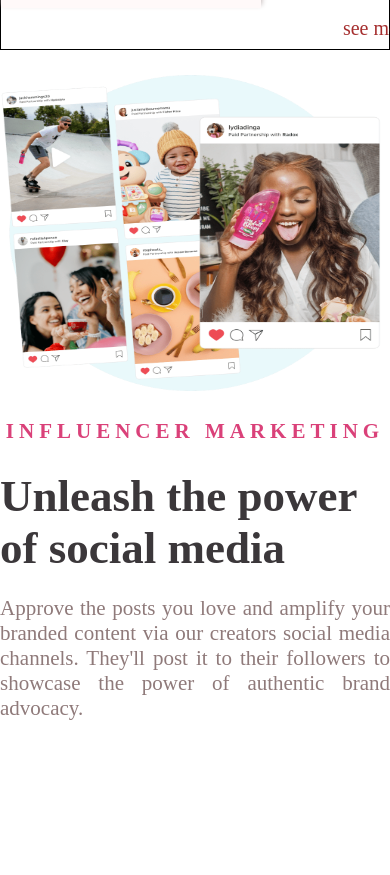
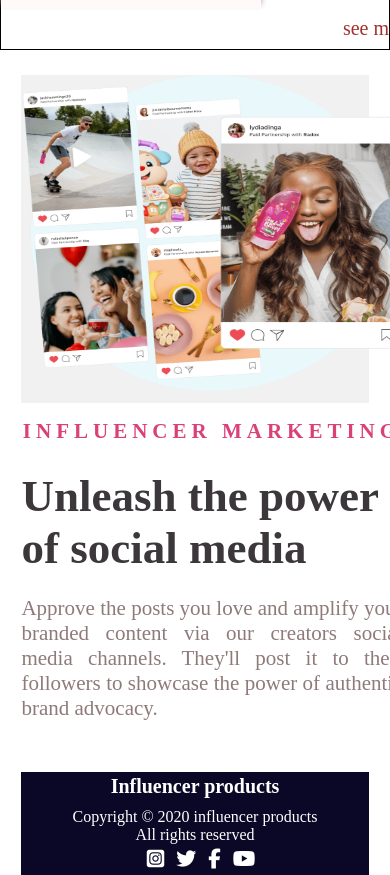
Before and after one commit to Sanjoy-Kundu/Final-assignment-2, a plain HTML site: page index.html in a window 390 px wide. Shown: the part 5399-6274 px from the top of the page. Before the commit the page ends 6120 px from the top, so only its background shows below. Drawn offline with Linux system fonts and the light colour scheme.

Commit message:
mobile responsive done

```diff
--- a/index.html
+++ b/index.html
@@ -273,7 +273,7 @@
 	</main>
 	<main id="main-4">
 		<section class="section-4">
-			<div class="container">
+			<div class="container container-bottom">
 				<div class="influence-marketing">
 					<img src="images/social-media.webp" alt="">
 					<div class="right-side">
@@ -286,7 +286,23 @@
 					</div>
 				</div>
 			</div>
+			<article id="footer">
+				<div class="footer-main">
+					<div class="footer-head">
+						<h5>Influencer products</h5>
+						<p>Copyright © 2020 influencer products</p>
+						<p class="small">All rights reserved</p>
+					</div>
+					<div class="footer-icon">
+						<li><i class="fab fa-instagram-square"></i></li>
+						<li><i class="fab fa-twitter"></i></li>
+						<li><i class="fab fa-facebook-f"></i></li>
+						<li> <i class="fab fa-youtube"></i></li>
+					</div>
+				</div>
+			</article>
 		</section>
+
 </body>
 
 </html>
--- a/style.css
+++ b/style.css
@@ -60,6 +60,7 @@ main{
     display: flex;
     justify-content: center;
 }
+
 #main-4{
     width: 100%;
     /* border: 1px solid black; */
@@ -67,6 +68,7 @@ main{
     display: flex;
     justify-content: center;
 }
+
 
 .container{
     width: 988px;
@@ -137,6 +139,9 @@ first banner
 }
 .section-4{
     margin-top: 20px;
+    background: #f1f1f1;
+    width: 89%;
+    height: 328px;
 }
 .card-border{
     margin-top: 24px;
@@ -275,12 +280,58 @@ padding-top: 18px;
     text-align: justify;
 }
 
+/*===============
+footer
+================*/
+/*========
+footer
+========*/
+.container-bottom{
+    margin-bottom: 40px;
+}
+#footer{
+padding-top: 10px;
+}
+.footer-main{
+    background-color: #0A0826;
+    color: #ffff;
+    height: 107px;
+    }
+    .footer-main .footer-head{
+        display: flex;
+        flex-direction: column;
+        justify-content: center;
+        align-items: center;
+        width: 305px;
+        height: 47px;
+        text-align: center;
+        margin: 1px auto;
+        padding-top: 18px;
+    }
+    .footer-head h5{
+        font-size: 20px;
+        margin-bottom: 10px;
+        margin-top: 10px;
+    }
+    .footer-icon{
+        display: flex;
+        justify-content: center;
+        width: 281px;
+        margin: 26px auto;
+        height: 30px;
+    }
+    .footer-icon li{
+        list-style: none;
+        margin-left: 12px;
+        font-size: 20px;
+        margin-top: 3px;
+    }
+    .footer-icon li:hover{
+        color:#ED6580;
+        transform: scale(2);
+        transition: transform .5s;
+    }
 
-footer{
-    height: 30px;
-    width: 100%;
-    background-color: red;
-}
 
 
 
@@ -331,5 +382,12 @@ media query
 .influence-marketing{
     grid-template-columns: repeat(1, 1fr);
 }
+.footer-main .footer-head{
+    width: 100%;
+}
+.footer-main{
+    height: 100%;
+    width: 100%;
+}
 
 }
```
